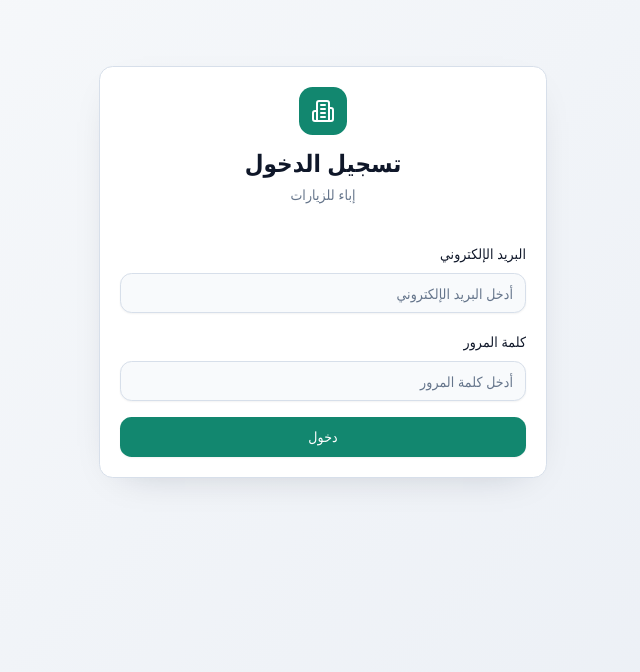
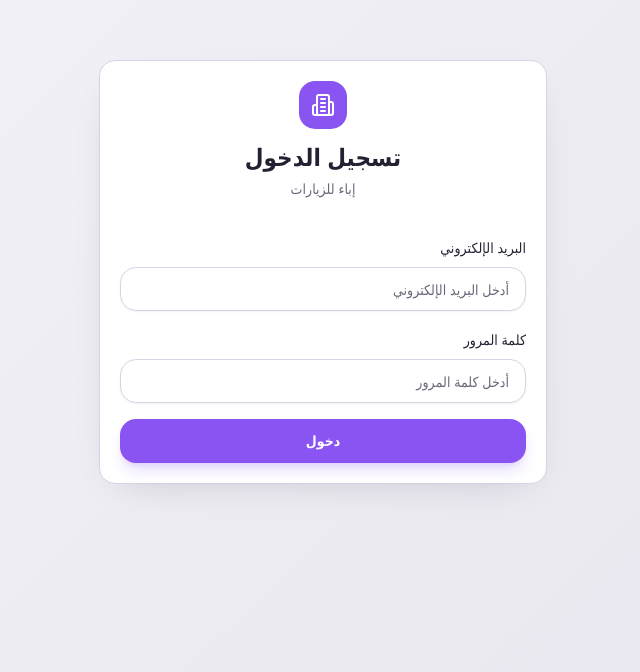
Before and after one commit to 3b7d/ebaa-, a Next.js app: page /login in a window 1280 px wide. Shown: the part 128-800 px from the top of the page, without its empty margins (428-1068 px from the left). Built offline with nearby package versions, Linux system fonts and the light colour scheme.

Commit message:
feat(ui): introduce premium work-OS dashboard visual system

```diff
--- a/app/globals.css
+++ b/app/globals.css
@@ -5,91 +5,71 @@
 @layer base {
   :root {
     --font-arabic: "Cairo", "Segoe UI", Tahoma, Arial, sans-serif;
-    --background: 210 33% 98%;
-    --foreground: 222 47% 11%;
+    --background: 260 22% 96%;
+    --foreground: 250 22% 16%;
     --card: 0 0% 100%;
-    --card-foreground: 222 47% 11%;
-    --primary: 168 76% 30%;
+    --card-foreground: 250 22% 16%;
+    --primary: 260 86% 64%;
     --primary-foreground: 0 0% 100%;
-    --secondary: 216 34% 94%;
-    --secondary-foreground: 222 47% 11%;
-    --muted: 210 30% 95%;
-    --muted-foreground: 215 16% 47%;
-    --accent: 33 94% 54%;
-    --accent-foreground: 24 10% 10%;
+    --secondary: 252 20% 92%;
+    --secondary-foreground: 250 18% 24%;
+    --muted: 255 18% 94%;
+    --muted-foreground: 250 9% 44%;
+    --accent: 198 94% 45%;
+    --accent-foreground: 0 0% 100%;
     --destructive: 0 72% 51%;
     --destructive-foreground: 0 0% 100%;
-    --border: 214 32% 88%;
-    --input: 214 32% 88%;
-    --ring: 168 76% 30%;
-    --radius: 0.85rem;
+    --border: 248 20% 86%;
+    --input: 248 20% 86%;
+    --ring: 260 86% 64%;
+    --radius: 1rem;
   }
 
   .dark {
-    --background: 222 47% 7%;
-    --foreground: 210 40% 96%;
-    --card: 222 47% 10%;
-    --card-foreground: 210 40% 96%;
-    --primary: 168 70% 42%;
-    --primary-foreground: 222 47% 7%;
-    --secondary: 217 30% 16%;
-    --secondary-foreground: 210 40% 96%;
-    --muted: 217 30% 16%;
-    --muted-foreground: 215 20% 72%;
-    --accent: 37 94% 57%;
-    --accent-foreground: 24 10% 10%;
-    --destructive: 0 64% 45%;
+    --background: 240 24% 8%;
+    --foreground: 240 8% 93%;
+    --card: 240 22% 12%;
+    --card-foreground: 240 8% 93%;
+    --primary: 258 89% 69%;
+    --primary-foreground: 244 27% 8%;
+    --secondary: 238 18% 18%;
+    --secondary-foreground: 240 8% 90%;
+    --muted: 238 18% 16%;
+    --muted-foreground: 240 8% 68%;
+    --accent: 198 94% 45%;
+    --accent-foreground: 0 0% 100%;
+    --destructive: 2 70% 58%;
     --destructive-foreground: 0 0% 100%;
-    --border: 217 30% 20%;
-    --input: 217 30% 20%;
-    --ring: 168 70% 42%;
+    --border: 238 14% 24%;
+    --input: 238 14% 24%;
+    --ring: 258 89% 69%;
   }
 
-  * {
-    @apply border-border;
+  * { @apply border-border; }
+  html { direction: rtl; }
+  body {
+    @apply min-h-screen bg-background text-foreground antialiased;
+    font-family: var(--font-arabic);
+    letter-spacing: 0.004em;
+    background-image: radial-gradient(circle at 10% -10%, hsl(var(--primary) / 0.09), transparent 50%);
   }
 
-  html {
-    direction: rtl;
-  }
-
-  body {
-    @apply min-h-screen bg-background text-foreground antialiased;
-    letter-spacing: 0.005em;
-    font-family: var(--font-arabic);
-  }
-
-  input,
-  textarea,
-  select,
-  button {
-    font: inherit;
-  }
-
-  table {
-    border-collapse: separate;
-    border-spacing: 0;
-  }
-
-  ::selection {
-    background: hsl(var(--primary) / 0.22);
-  }
+  input, textarea, select, button { font: inherit; }
+  table { border-collapse: separate; border-spacing: 0; }
+  ::selection { background: hsl(var(--primary) / 0.26); }
 }
 
 @layer utilities {
-  .dashboard-grid {
-    grid-template-columns: repeat(auto-fit, minmax(220px, 1fr));
-  }
-
-  .content-scrollbar {
-    scrollbar-width: thin;
-    scrollbar-color: hsl(var(--border)) transparent;
-  }
+  .dashboard-grid { grid-template-columns: repeat(auto-fit, minmax(230px, 1fr)); }
+  .content-scrollbar { scrollbar-width: thin; scrollbar-color: hsl(var(--border)) transparent; }
 }
-
 
 @layer components {
   .surface-card {
-    @apply rounded-2xl border border-border/80 bg-card shadow-sm;
+    @apply rounded-3xl border border-border/70 bg-card/95 shadow-[0_12px_40px_-22px_rgba(31,22,79,0.35)];
+  }
+
+  .premium-shell {
+    @apply rounded-[1.6rem] border border-border/70 bg-card/75 backdrop-blur;
   }
 }
--- a/components/page-header.tsx
+++ b/components/page-header.tsx
@@ -8,10 +8,10 @@ type PageHeaderProps = {
 
 export function PageHeader({ title, description, actions }: PageHeaderProps) {
   return (
-    <div className="mb-7 rounded-2xl border border-border/70 bg-card/80 p-5 shadow-sm sm:p-6">
-      <div className="flex flex-col gap-4 sm:flex-row sm:items-start sm:justify-between">
+    <div className="mb-7 surface-card p-6 sm:p-7">
+      <div className="flex flex-col gap-5 lg:flex-row lg:items-start lg:justify-between">
         <div>
-          <h1 className="text-2xl font-extrabold tracking-tight sm:text-3xl">{title}</h1>
+          <h1 className="text-2xl font-black tracking-tight sm:text-3xl">{title}</h1>
           <p className="mt-2 text-sm leading-7 text-muted-foreground sm:text-base">{description}</p>
         </div>
         {actions ? <div className="flex flex-wrap items-center gap-2">{actions}</div> : null}
--- a/components/ui/badge.tsx
+++ b/components/ui/badge.tsx
@@ -2,29 +2,22 @@ import * as React from "react";
 import { cva, type VariantProps } from "class-variance-authority";
 import { cn } from "@/lib/utils";
 
-const badgeVariants = cva(
-  "inline-flex items-center rounded-md border px-2.5 py-0.5 text-xs font-semibold transition-colors",
-  {
+const badgeVariants = cva("inline-flex items-center rounded-full border px-3 py-1 text-xs font-semibold transition-colors", {
   variants: {
     variant: {
-        default: "border-transparent bg-primary text-primary-foreground",
+      default: "border-transparent bg-primary/15 text-primary",
       secondary: "border-transparent bg-secondary text-secondary-foreground",
-        destructive: "border-transparent bg-destructive text-destructive-foreground",
+      destructive: "border-transparent bg-destructive/15 text-destructive",
       outline: "text-foreground",
       success: "border-emerald-200 bg-emerald-50 text-emerald-700 dark:border-emerald-800 dark:bg-emerald-950 dark:text-emerald-200",
       warning: "border-amber-200 bg-amber-50 text-amber-700 dark:border-amber-800 dark:bg-amber-950 dark:text-amber-200",
       info: "border-sky-200 bg-sky-50 text-sky-700 dark:border-sky-800 dark:bg-sky-950 dark:text-sky-200"
     }
   },
-    defaultVariants: {
-      variant: "default"
-    }
-  }
-);
+  defaultVariants: { variant: "default" }
+});
 
-export interface BadgeProps
-  extends React.HTMLAttributes<HTMLDivElement>,
-    VariantProps<typeof badgeVariants> {}
+export interface BadgeProps extends React.HTMLAttributes<HTMLDivElement>, VariantProps<typeof badgeVariants> {}
 
 function Badge({ className, variant, ...props }: BadgeProps) {
   return <div className={cn(badgeVariants({ variant }), className)} {...props} />;
--- a/components/ui/button.tsx
+++ b/components/ui/button.tsx
@@ -4,52 +4,34 @@ import { cva, type VariantProps } from "class-variance-authority";
 import { cn } from "@/lib/utils";
 
 const buttonVariants = cva(
-  "inline-flex items-center justify-center gap-2 whitespace-nowrap rounded-md text-sm font-medium transition-colors focus-visible:outline-none focus-visible:ring-2 focus-visible:ring-ring disabled:pointer-events-none disabled:opacity-50 [&_svg]:pointer-events-none [&_svg]:size-4 [&_svg]:shrink-0",
+  "inline-flex items-center justify-center gap-2 whitespace-nowrap rounded-2xl text-sm font-semibold transition-all duration-200 focus-visible:outline-none focus-visible:ring-2 focus-visible:ring-ring disabled:pointer-events-none disabled:opacity-50 [&_svg]:pointer-events-none [&_svg]:size-4 [&_svg]:shrink-0",
   {
     variants: {
       variant: {
-        default: "bg-primary text-primary-foreground shadow-sm hover:bg-primary/90",
-        destructive:
-          "bg-destructive text-destructive-foreground shadow-sm hover:bg-destructive/90",
-        outline:
-          "border border-input bg-background shadow-sm hover:bg-secondary hover:text-secondary-foreground",
-        secondary:
-          "bg-secondary text-secondary-foreground shadow-sm hover:bg-secondary/80",
-        ghost: "hover:bg-secondary hover:text-secondary-foreground",
+        default: "bg-primary text-primary-foreground shadow-lg shadow-primary/20 hover:-translate-y-0.5 hover:bg-primary/90",
+        destructive: "bg-destructive text-destructive-foreground shadow-sm hover:bg-destructive/90",
+        outline: "border border-input bg-card/70 text-foreground shadow-sm hover:bg-secondary/80",
+        secondary: "bg-secondary text-secondary-foreground shadow-sm hover:bg-secondary/80",
+        ghost: "hover:bg-secondary/80 hover:text-secondary-foreground",
         link: "text-primary underline-offset-4 hover:underline"
       },
       size: {
-        default: "h-10 px-4 py-2",
-        sm: "h-9 rounded-md px-3",
-        lg: "h-11 rounded-md px-8",
-        icon: "h-10 w-10"
+        default: "h-11 px-5 py-2",
+        sm: "h-9 rounded-xl px-3.5",
+        lg: "h-12 rounded-2xl px-8",
+        icon: "h-10 w-10 rounded-xl"
       }
     },
-    defaultVariants: {
-      variant: "default",
-      size: "default"
-    }
+    defaultVariants: { variant: "default", size: "default" }
   }
 );
 
-export interface ButtonProps
-  extends React.ButtonHTMLAttributes<HTMLButtonElement>,
-    VariantProps<typeof buttonVariants> {
-  asChild?: boolean;
-}
+export interface ButtonProps extends React.ButtonHTMLAttributes<HTMLButtonElement>, VariantProps<typeof buttonVariants> { asChild?: boolean; }
 
-const Button = React.forwardRef<HTMLButtonElement, ButtonProps>(
-  ({ className, variant, size, asChild = false, ...props }, ref) => {
-    const Comp = asChild ? Slot : "button";
-    return (
-      <Comp
-        className={cn(buttonVariants({ variant, size, className }))}
-        ref={ref}
-        {...props}
-      />
-    );
-  }
-);
+const Button = React.forwardRef<HTMLButtonElement, ButtonProps>(({ className, variant, size, asChild = false, ...props }, ref) => {
+  const Comp = asChild ? Slot : "button";
+  return <Comp className={cn(buttonVariants({ variant, size, className }))} ref={ref} {...props} />;
+});
 Button.displayName = "Button";
 
 export { Button, buttonVariants };
--- a/components/ui/input.tsx
+++ b/components/ui/input.tsx
@@ -7,7 +7,7 @@ const Input = React.forwardRef<HTMLInputElement, InputProps>(({ className, type,
   <input
     type={type}
     className={cn(
-      "flex h-10 w-full rounded-md border border-input bg-background px-3 py-2 text-sm shadow-sm transition-colors file:border-0 file:bg-transparent file:text-sm file:font-medium placeholder:text-muted-foreground hover:border-primary/40 focus-visible:outline-none focus-visible:ring-2 focus-visible:ring-ring disabled:cursor-not-allowed disabled:opacity-50",
+      "flex h-11 w-full rounded-2xl border border-input bg-card/70 px-4 py-2 text-sm shadow-sm transition-all file:border-0 file:bg-transparent file:text-sm file:font-medium placeholder:text-muted-foreground hover:border-primary/35 focus-visible:outline-none focus-visible:ring-2 focus-visible:ring-ring disabled:cursor-not-allowed disabled:opacity-50",
       className
     )}
     ref={ref}
```
Also changed, not shown: components/layout/sidebar.tsx (+13 -40 lines), components/layout/top-header.tsx (+15 -133 lines), components/ui/table.tsx (+20 -24 lines). Lines whose indentation alone changed are shown as unchanged.
